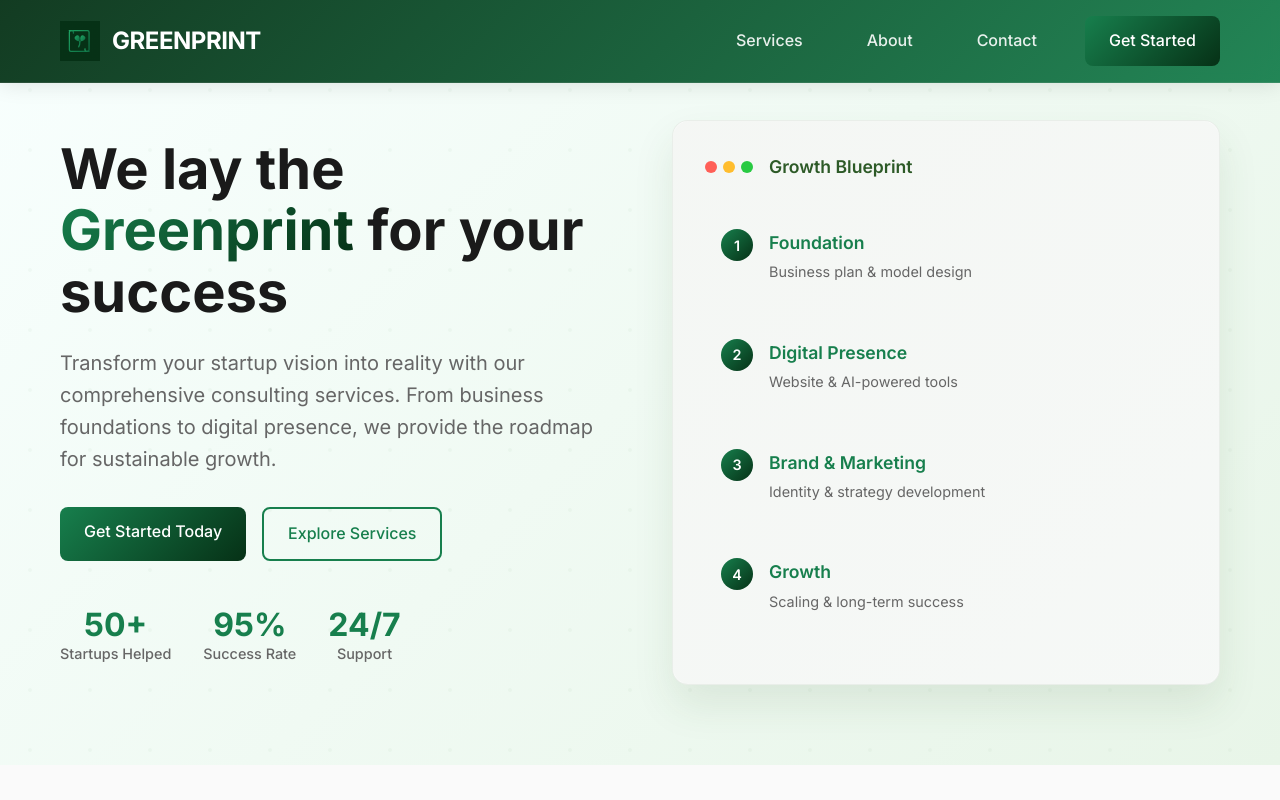
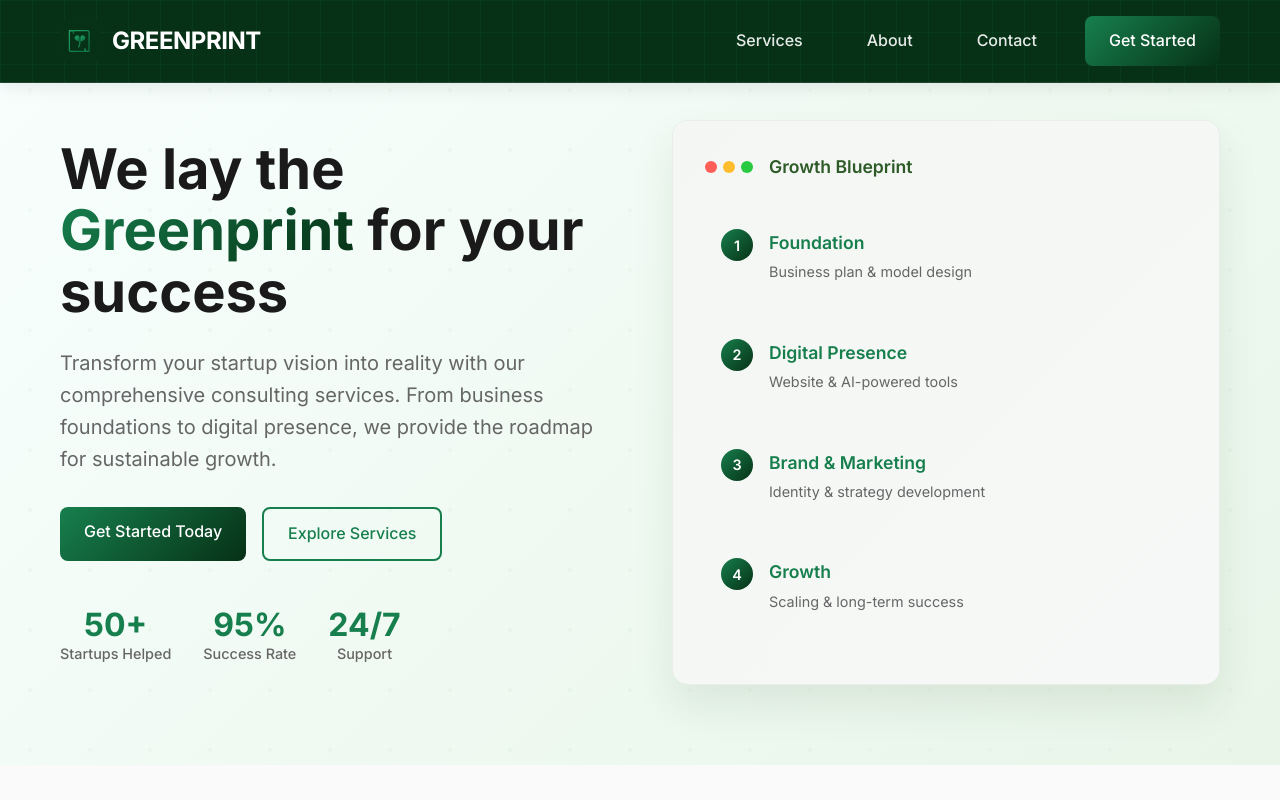
Before and after one commit to BTheCoderr/theGreenPrint, a React (Create React App) app: page / in a window 1280 px wide. Shown: the top 800 px of the page. Built offline with nearby package versions, Linux system fonts and the light colour scheme; the HTML template or start-up script is replaced by a standard one.

Commit message:
Unify logo and header background design
- Use exact logo background color #063116
- Add matching grid pattern from logo
- Create seamless integration between logo and header
- Update footer to match the unified design
- Logo and header now appear as one cohesive element

```diff
--- a/src/components/Footer.css
+++ b/src/components/Footer.css
@@ -1,5 +1,9 @@
 .footer {
-  background: linear-gradient(135deg, #063116, #177F4D);
+  background: #063116;
+  background-image:
+    linear-gradient(rgba(30, 164, 99, 0.08) 1px, transparent 1px),
+    linear-gradient(90deg, rgba(30, 164, 99, 0.08) 1px, transparent 1px);
+  background-size: 32px 32px;
   color: white;
   padding: 3rem 0 1rem;
 }
--- a/src/components/Header.css
+++ b/src/components/Header.css
@@ -3,8 +3,11 @@
   top: 0;
   left: 0;
   right: 0;
-  background: linear-gradient(135deg, rgba(6, 49, 22, 0.95), rgba(23, 127, 77, 0.95));
-  backdrop-filter: blur(10px);
+  background: #063116;
+  background-image:
+    linear-gradient(rgba(30, 164, 99, 0.08) 1px, transparent 1px),
+    linear-gradient(90deg, rgba(30, 164, 99, 0.08) 1px, transparent 1px);
+  background-size: 32px 32px;
   border-bottom: 1px solid rgba(255, 255, 255, 0.1);
   z-index: 1000;
   transition: all 0.3s ease;
@@ -98,7 +101,11 @@
     top: 100%;
     left: 0;
     right: 0;
-    background: linear-gradient(135deg, rgba(6, 49, 22, 0.98), rgba(23, 127, 77, 0.98));
+    background: #063116;
+    background-image:
+      linear-gradient(rgba(30, 164, 99, 0.08) 1px, transparent 1px),
+      linear-gradient(90deg, rgba(30, 164, 99, 0.08) 1px, transparent 1px);
+    background-size: 32px 32px;
     backdrop-filter: blur(10px);
     flex-direction: column;
     padding: 2rem;
```
